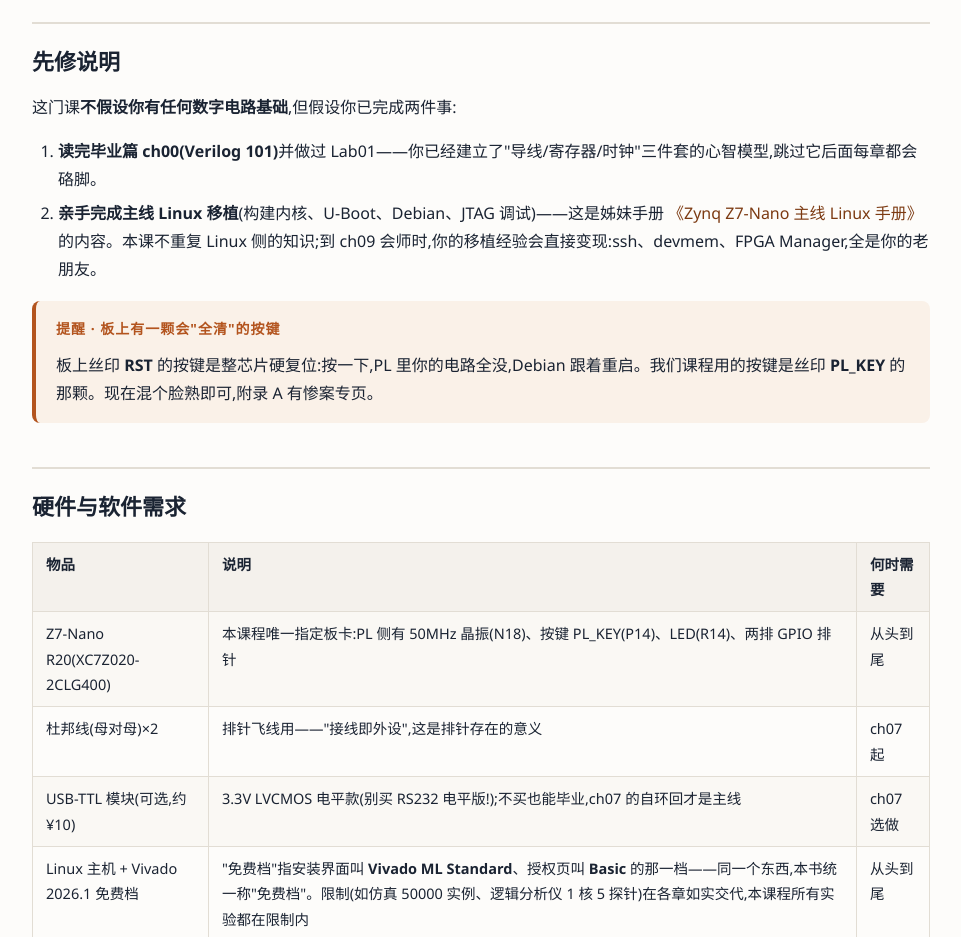
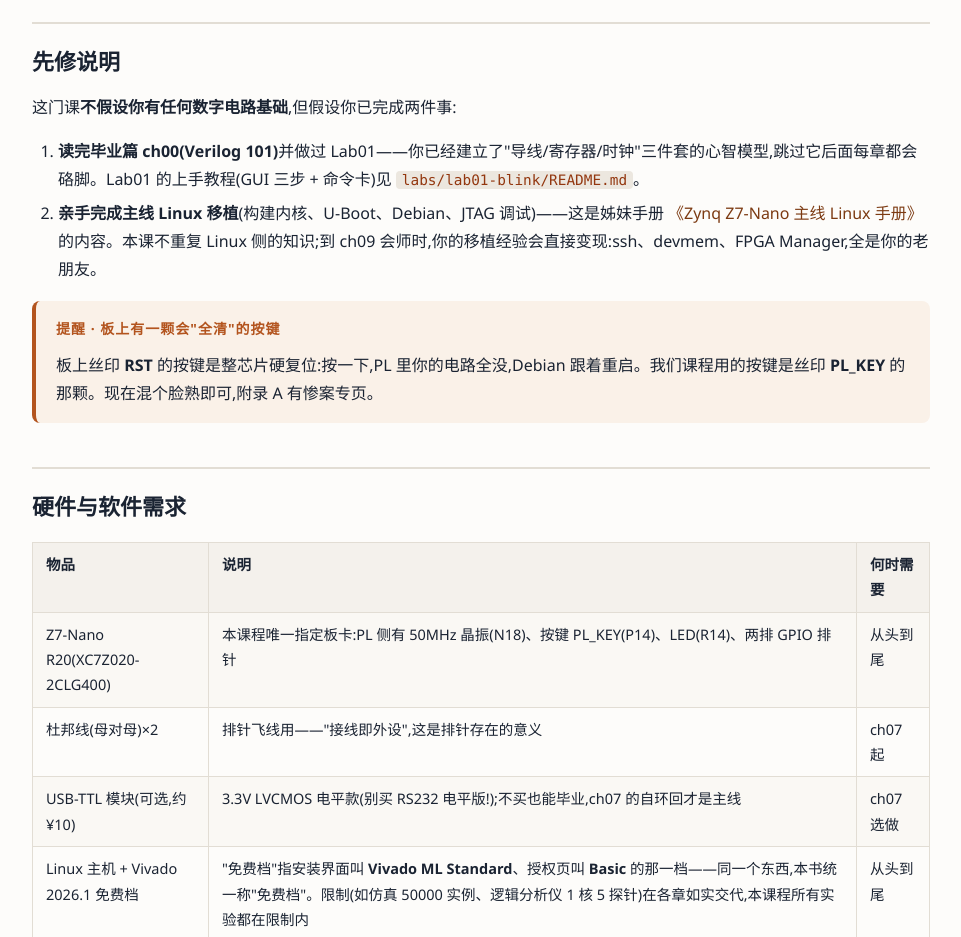
Before and after one commit to lzjever/zynq-fpga-course, a plain HTML site: page docs/index.html in a window 1280 px wide. Shown: the part 3980-4917 px from the top of the page, without its empty margins (288-1249 px from the left). Drawn offline with Linux system fonts and the light colour scheme.

Commit message:
lab01 补 README:GUI 三步上手路径 + 命令卡 + 资源账本(实测首行)
- GUI 最小路径三步:建工程(选 xc7z020clg400-2)/ 加源 / Generate Bitstream→Program Device 烧写,附验收现象
- 命令卡:build.tcl / program.tcl / sim.tcl 三条一键命令(pkill 按 -x 口径预写)
- 资源账本:lab01 首行 LUT=2 / FF=24 / WNS=18.025ns(实测 Vivado 2026.1),lab02-lab10 按真实顶层名留空行
- lab01.bin 标注为'有意保留的解剖标本'(ch04 解剖/ch09 装载,勿删勿重复提交)
- index 先修说明补一句 Lab01 上手教程入口

Co-Authored-By: Claude Code <noreply@anthropic.com>

```diff
--- a/docs/index.html
+++ b/docs/index.html
@@ -113,7 +113,7 @@
   <h3>先修说明</h3>
   <p>这门课<strong>不假设你有任何数字电路基础</strong>,但假设你已完成两件事:</p>
   <ol>
-    <li><strong>读完毕业篇 ch00(Verilog 101)</strong>并做过 Lab01——你已经建立了"导线/寄存器/时钟"三件套的心智模型,跳过它后面每章都会硌脚。</li>
+    <li><strong>读完毕业篇 ch00(Verilog 101)</strong>并做过 Lab01——你已经建立了"导线/寄存器/时钟"三件套的心智模型,跳过它后面每章都会硌脚。Lab01 的上手教程(GUI 三步 + 命令卡)见 <code>labs/lab01-blink/README.md</code>。</li>
     <li><strong>亲手完成主线 Linux 移植</strong>(构建内核、U-Boot、Debian、JTAG 调试)——这是姊妹手册 <a href="https://lzjever.github.io/zynq-z7nano-mainline-linux/" target="_blank" rel="noopener">《Zynq Z7-Nano 主线 Linux 手册》</a>的内容。本课不重复 Linux 侧的知识;到 ch09 会师时,你的移植经验会直接变现:ssh、devmem、FPGA Manager,全是你的老朋友。</li>
   </ol>
   <div class="box box-warn"><div class="box-title">提醒 · 板上有一颗会"全清"的按键</div>
```
Also changed, not shown: 1 other file.
